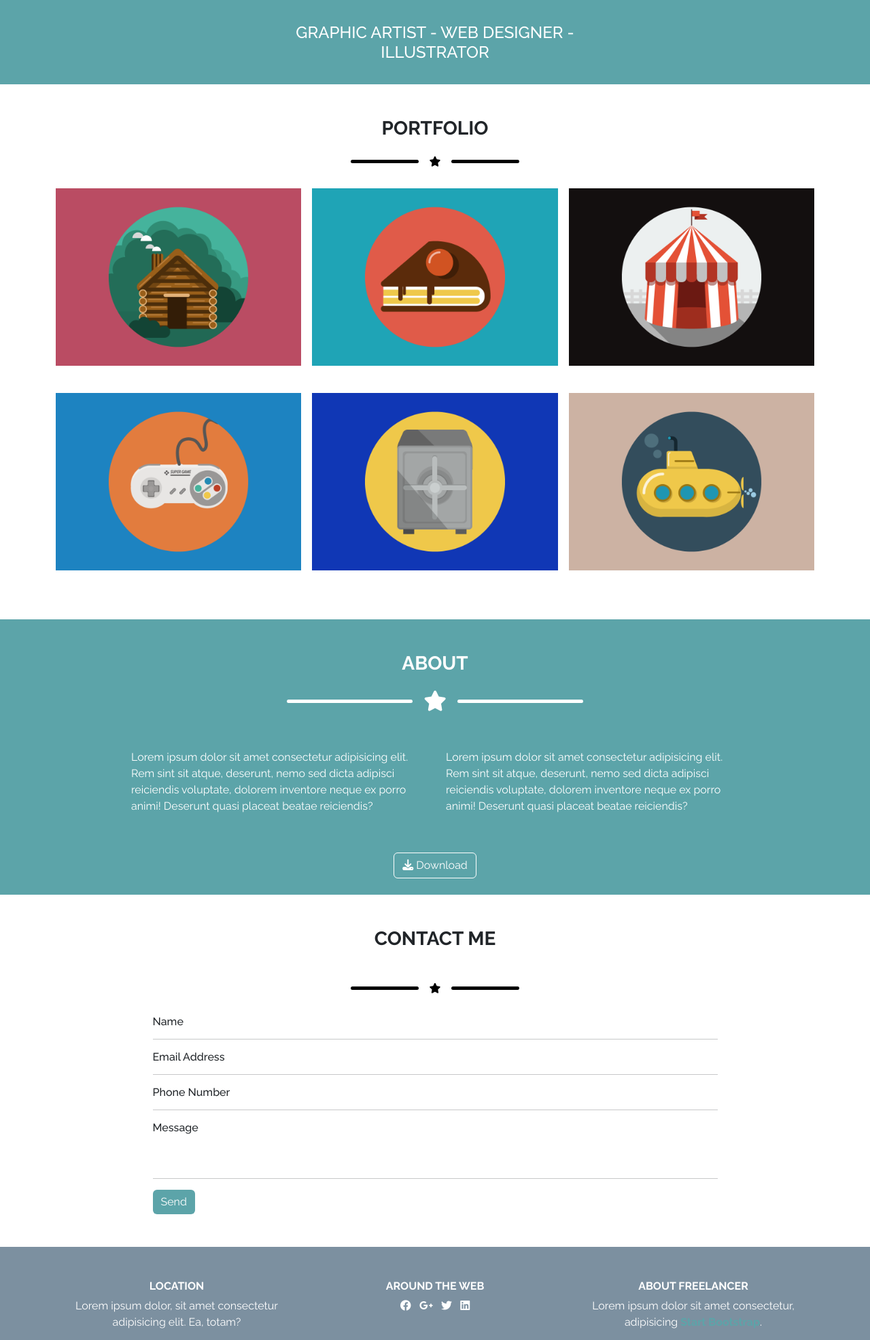
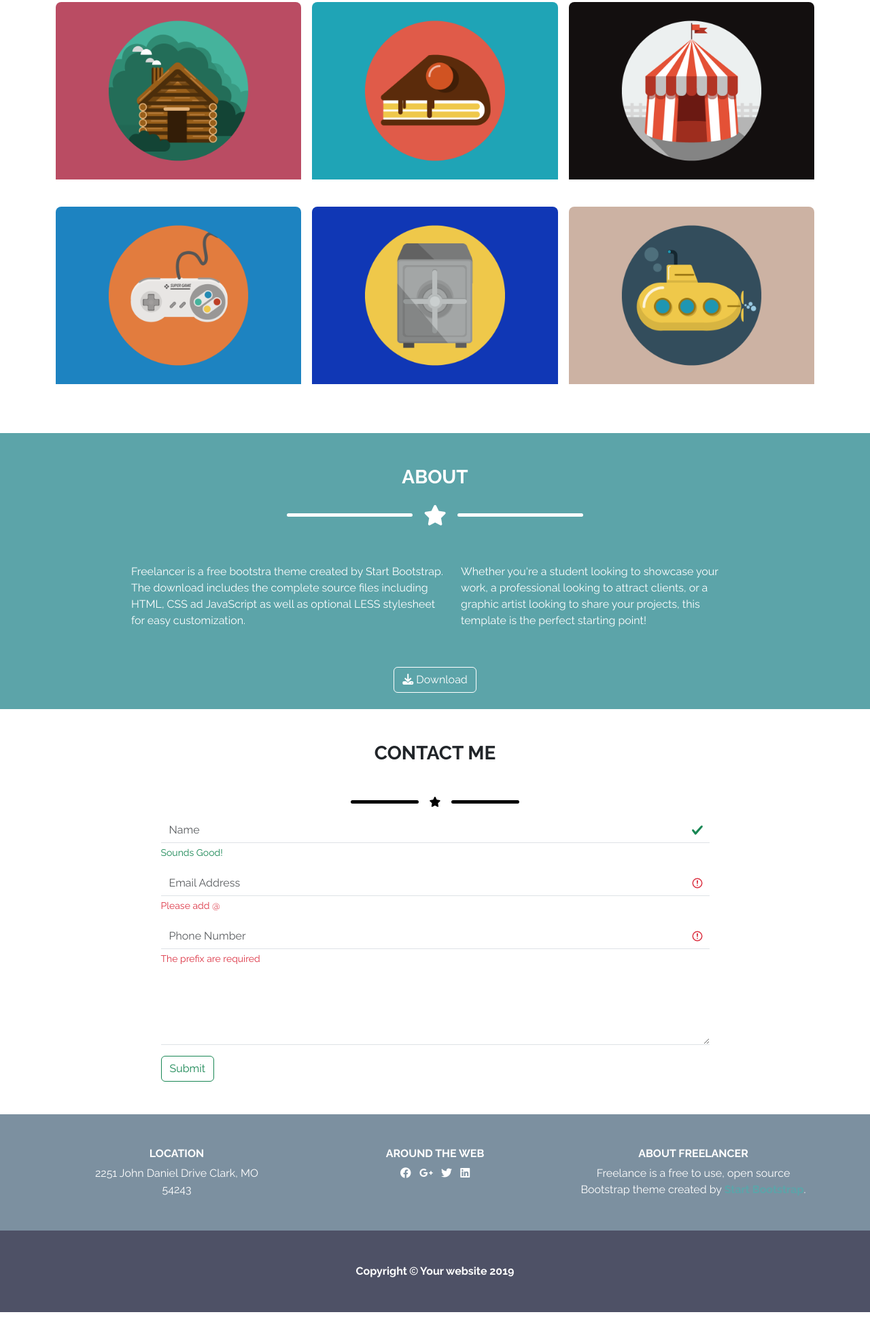
Before and after one commit to LuigiPascali/html-css-bootstrap-freelancer, a plain HTML site: page index.html in a window 1280 px wide. Shown: the part 829-2800 px from the top of the page at 68% size. After the commit the page ends 2759 px from the top, so only its background shows below. Drawn offline with nearby package versions, Linux system fonts and the light colour scheme.

Commit message:
fine esercizio

```diff
--- a/css/style.css
+++ b/css/style.css
@@ -16,30 +16,3 @@
 /*
     FOOTER
 */
-
-
-
-/*
-   !RESPONSIVE DESIGN
-*/
-
-
-/* Min width 768px */
-
-@media screen and (min-width: 768px) {
-
-    /*
-        HEADER
-    */
-
-    .list-group-item{
-        display: block;
-    }
-
-}
-
-/* Min width 992px */
-
-@media screen and (min-width: 992px) {
-
-}
--- a/index.html
+++ b/index.html
@@ -30,55 +30,30 @@
 
     <body>
 
-        <header class="nav_bg">
+        <header>
 
-            <div class="container container-md container-lg">
-
-                <div class="row py-3 align-items-center justify-content-between text-white mx-lg-5">
-                    <div class="col-6">
-                        <div>
-                            <a class="navbar-brand text-uppercase fw-bold" href="">
-                                start bootstrap
-                            </a>
-
-                        </div>
+            <nav class="header container-fluid navbar navbar-expand-md navbar-dark pb-3 pt-3 nav_bg">
+                <div class="container">
+                    <a class="navbar-brand text-uppercase fw-bold" href="#hero">Start Bootsrap</a>
+                    <button class="navbar-toggler" type="button" data-bs-toggle="collapse" data-bs-target="#navbarNav"
+                        aria-controls="navbarNav" aria-expanded="false" aria-label="Toggle navigation">
+                        <span class="navbar-toggler-icon"></span>
+                    </button>
+                    <div class="collapse navbar-collapse flex-grow-0">
+                        <ul class="navbar-nav">
+                            <li class="nav-item">
+                                <a class="nav-link fs-6 text-uppercase fw-bold text-white" href="#portfolio">portfolio</a>
+                            </li>
+                            <li class="nav-item">
+                                <a class="nav-link fs-6 text-uppercase fw-bold text-white" href="#about">about</a>
+                            </li>
+                            <li class="nav-item">
+                                <a class="nav-link fs-6 text-uppercase fw-bold text-white" href="#contact">contact</a>
+                            </li>
+                        </ul>
                     </div>
-
-                    <div class="col-6 text-end">
-
-                       <div class="d-md-none">
-
-                        <button class="btn btn-outline-secondary bg-transparent text-white">
-                            <i class="fa-solid fa-bars fa-xs"></i>
-                        </button>
-
-                       </div>
-
-
-                        <nav>
-
-                            <ul class="d-flex justify-content-evenly mb-0">
-
-                                <li class="list-group-item">
-                                    <a class="text-decoration-none text-white text-uppercase" href="#portfolio"> portfolio </a>
-                                </li>
-
-                                <li class="list-group-item">
-                                    <a class="text-decoration-none text-white text-uppercase" href="#about"> about</a>
-                                </li>
-
-                                <li class="list-group-item">
-                                    <a class="text-decoration-none text-white text-uppercase" href="#contact"> contact</a>
-                                </li>
-                            </ul>
-
-                        </nav>
-
-                    </div>
-
                 </div>
-
-            </div>
+            </nav>
 
         </header>
 
@@ -94,7 +69,9 @@
 
                             <div class="hero">
 
-                                <img class="my-4 img-fluid" src="./img/avatar.svg" alt="avatar_img">
+                                <div class="img_container mx-auto w-50">
+                                    <img class="my-4 img-fluid" src="./img/avatar.svg" alt="avatar_img">
+                                </div>
 
                                 <h2 class="text-uppercase fw-bold pt-4 pb-4">
                                     start bootstrap
@@ -142,7 +119,7 @@
                         <div class="col-12 col-md-6 col-lg-4">
 
                             <div>
-                                <img class="img-fluid pb-4" src="./img/cabin.png" alt="first_card_image">
+                                <img class="img-fluid rounded-3 pb-4" src="./img/cabin.png" alt="first_card_image">
                             </div>
 
                         </div>
@@ -150,7 +127,7 @@
                         <div class="col-12 col-md-6 col-lg-4">
 
                             <div>
-                                <img class="img-fluid pb-4" src="./img/cake.png" alt="second_card_image">
+                                <img class="img-fluid rounded-3 pb-4" src="./img/cake.png" alt="second_card_image">
                             </div>
 
                         </div>
@@ -158,7 +135,7 @@
                         <div class="col-12 col-md-6 col-lg-4">
 
                             <div>
-                                <img class="img-fluid pb-4" src="./img/circus.png" alt="third_card_image">
+                                <img class="img-fluid rounded-3 pb-4" src="./img/circus.png" alt="third_card_image">
                             </div>
 
                         </div>
@@ -166,7 +143,7 @@
                         <div class="col-12 col-md-6 col-lg-4">
 
                             <div>
-                                <img class="img-fluid pb-4" src="./img/game.png" alt="fourth_card_image">
+                                <img class="img-fluid rounded-3 pb-4" src="./img/game.png" alt="fourth_card_image">
                             </div>
 
                         </div>
@@ -174,7 +151,7 @@
                         <div class="col-12 col-md-6 col-lg-4">
 
                             <div>
-                                <img class="img-fluid pb-4" src="./img/safe.png" alt="fifth_card_image">
+                                <img class="img-fluid rounded-3 pb-4" src="./img/safe.png" alt="fifth_card_image">
                             </div>
 
                         </div>
@@ -182,7 +159,7 @@
                         <div class="col-12 col-md-6 col-lg-4">
 
                             <div>
-                                <img class="img-fluid pb-4" src="./img/submarine.png" alt="sixth_card_image">
+                                <img class="img-fluid rounded-3 pb-4" src="./img/submarine.png" alt="sixth_card_image">
                             </div>
 
                         </div>
@@ -216,11 +193,15 @@
                             <div class="d-md-flex pt-4 pb-4">
 
                                 <p class="px-5 py-3 ps-md-1 pe-md-1 ps-lg-3 ">
-                                    Lorem ipsum dolor sit amet consectetur adipisicing elit. Rem sint sit atque, deserunt, nemo sed dicta adipisci reiciendis voluptate, dolorem inventore neque ex porro animi! Deserunt quasi placeat beatae reiciendis?
+                                    Freelancer is a free bootstra theme created by Start Bootstrap.
+                                    The download includes the complete source files including HTML, CSS ad JavaScript
+                                    as well as optional LESS stylesheet for easy customization.
                                 </p>
 
                                 <p class="px-5 py-3 ps-md-1 pe-md-1 ps-lg-3">
-                                    Lorem ipsum dolor sit amet consectetur adipisicing elit. Rem sint sit atque, deserunt, nemo sed dicta adipisci reiciendis voluptate, dolorem inventore neque ex porro animi! Deserunt quasi placeat beatae reiciendis?
+                                    Whether you're a student looking to showcase your work,
+                                    a professional looking to attract clients, or a graphic artist looking to
+                                    share your projects, this template is the perfect starting point!
                                 </p>
 
                             </div>
@@ -264,35 +245,47 @@
 
                         </div>
 
-                        <div class="pt-3">
+                        <div class="container">
 
-                            <h6>
-                                Name
-                            </h6>
+                            <form class="mb-5">
 
-                            <hr>
+                                <div class="mb-3">
+                                    <input type="text" class="form-control is-valid border-0 border-bottom rounded-0" placeholder="Name"/>
+                                    <div class="valid-feedback">
+                                        Sounds Good!
+                                    </div>
+                                </div>
 
-                            <h6>
-                                Email Address
-                            </h6>
+                                <div class="mb-3">
 
-                            <hr>
+                                    <input type="email" class="form-control is-invalid border-0 border-bottom rounded-0" placeholder="Email Address"/>
+                                    <div class="invalid-feedback">
+                                        Please add @
+                                    </div>
 
-                            <h6>
-                                Phone Number
-                            </h6>
+                                </div>
 
-                            <hr>
+                                <div class="mb-3">
 
-                            <h6 class="pb-5">
-                                Message
-                            </h6>
+                                    <input type="tel" class="form-control is-invalid border-0 border-bottom rounded-0" placeholder="Phone Number"/>
+                                    <div class="invalid-feedback">
+                                        The prefix are required
+                                    </div>
 
-                            <hr>
+                                </div>
 
-                            <button class="btn btn-primary border-0 mb-5 section_1_bg">
-                                Send
-                            </button>
+                                <div class="form-floating mb-3">
+
+                                    <textarea id="floatingTextarea2" class="form-control border-0 border-bottom rounded-0" style="height: 100px"></textarea>
+                                    <label class="fw-lighter" for="floatingTextarea2" Type Something> </label>
+
+                                </div>
+
+                                <button type="submit mb-3" class="btn btn-outline-success">
+                                    Submit
+                                </button>
+
+                            </form>
 
                         </div>
 
@@ -319,7 +312,7 @@
                             </h6>
 
                             <p>
-                                Lorem ipsum dolor, sit amet consectetur adipisicing elit. Ea, totam?
+                                2251 John Daniel Drive Clark, MO <br> 54243
                             </p>
 
                         </div>
@@ -359,7 +352,7 @@
                                 about freelancer
                             </h6>
                             <p class="mb-sm-5">
-                                Lorem ipsum dolor sit amet consectetur, adipisicing
+                                Freelance is a free to use, open source Bootstrap theme created by
                                 <a class="fw-bold text-decoration-none link_color" href="https://getbootstrap.com/docs/5.3/getting-started/introduction/" target="_blank">Start Bootstrap</a>.
                             </p>
                         </div>
```
